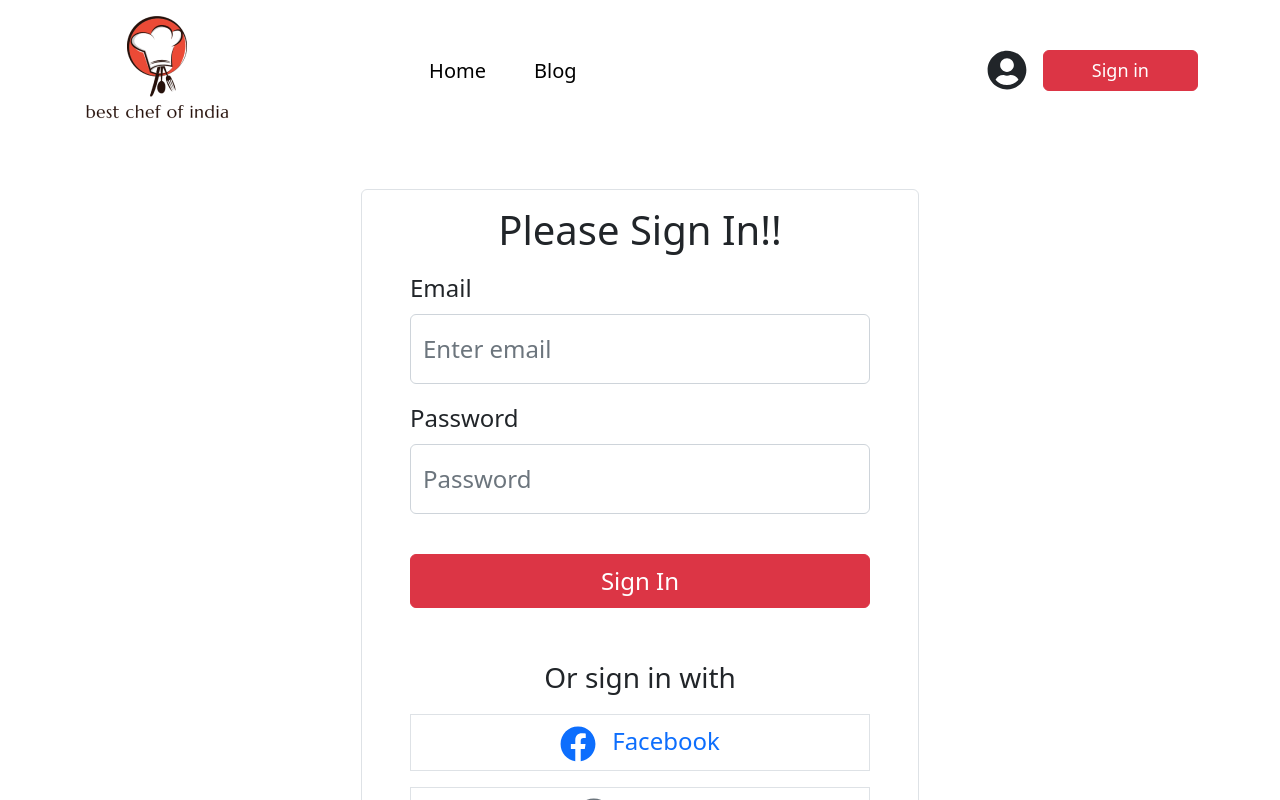
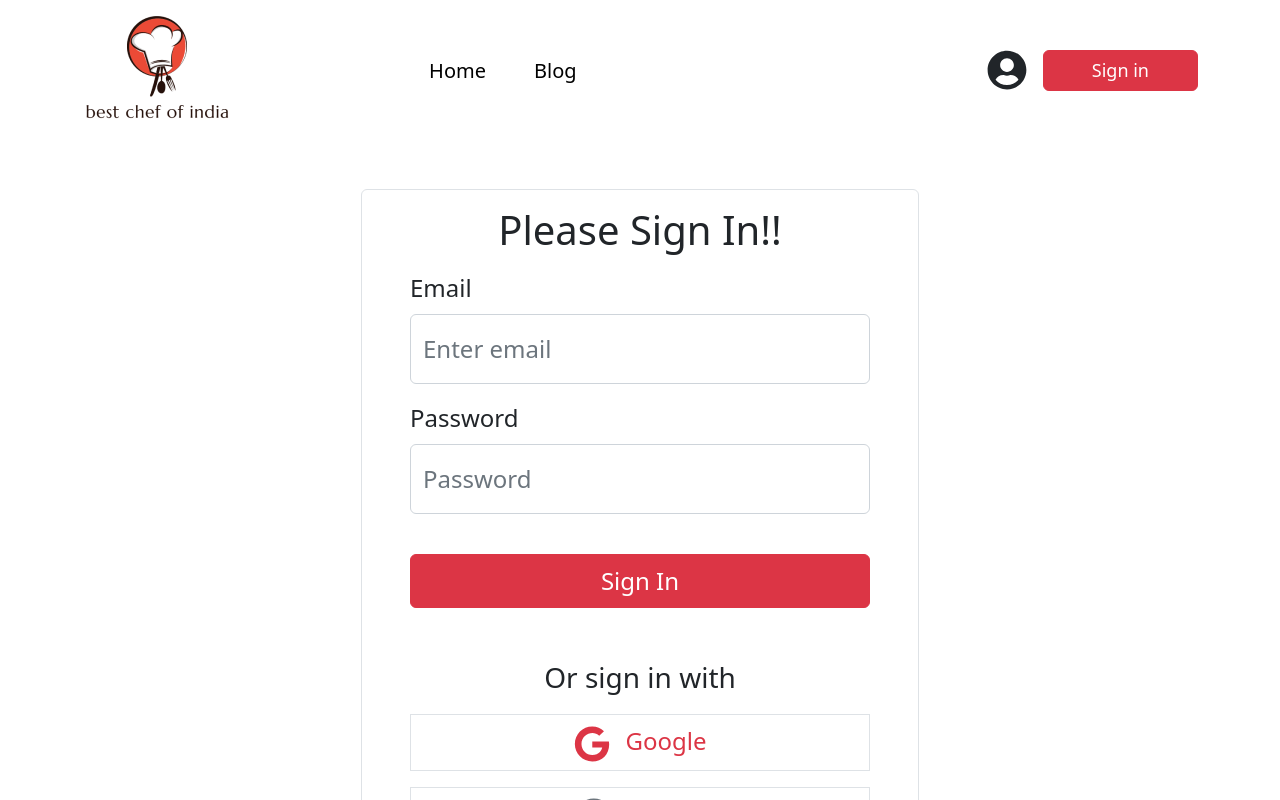
Before and after one commit to mdhasankha-1023/Best-chef-of-india-client-side, a React (Vite) app: page /sign-in in a window 1280 px wide. Shown: the top 800 px of the page. Built offline with nearby package versions, Linux system fonts and the light colour scheme.

Commit message:
sign-in wih google and github methods added

```diff
--- /dev/null
+++ b/src/context/AuthProvider.jsx
@@ -0,0 +1,37 @@
+import React, { createContext, useState } from 'react';
+import app from '../utils/firebase/fiebase.config';
+import { GoogleAuthProvider, getAuth, signInWithPopup} from "firebase/auth";
+
+
+export const AuthContext = createContext(app)
+
+const auth = getAuth()
+const provider = new GoogleAuthProvider()
+
+
+
+const AuthProvider = ({children}) => {
+    const [user, setUser] = useState(null)
+
+    // google
+    const signInWithGoogle = () => {
+       return signInWithPopup(auth, provider)
+    }
+    // Github
+    const signInWithGithub = () => {
+       return signInWithPopup(auth, provider)
+    }
+
+    const authInfo = {
+        user,
+        signInWithGoogle,
+        signInWithGithub
+    }
+    return (
+        <AuthContext.Provider value={authInfo}>
+            {children}
+        </AuthContext.Provider>
+    );
+};
+
+export default AuthProvider;
--- a/src/main.jsx
+++ b/src/main.jsx
@@ -4,10 +4,13 @@ import './index.css'
 import 'bootstrap/dist/css/bootstrap.min.css';
 import { RouterProvider } from 'react-router-dom';
 import router from './routes/routes/Routes.jsx';
+import AuthProvider from './context/AuthProvider';
 
 
 ReactDOM.createRoot(document.getElementById('root')).render(
   <React.StrictMode>
+    <AuthProvider>
     <RouterProvider router={router}></RouterProvider>
+    </AuthProvider>
   </React.StrictMode>,
 )
--- a/src/pages/signIn/SignIn.jsx
+++ b/src/pages/signIn/SignIn.jsx
@@ -1,34 +1,72 @@
-import React from 'react';
+import React, { useContext } from 'react';
 import { Button, Container, Form } from 'react-bootstrap';
-import { FaFacebook, FaGithub } from 'react-icons/fa';
+import { FaFacebook, FaGithub, FaGoogle } from 'react-icons/fa';
 import { Link } from 'react-router-dom';
+import { AuthContext } from '../../context/AuthProvider';
 
 
 const SignIn = () => {
+    const {user, signInWithGoogle, signInWithGithub} = useContext(AuthContext)
+    console.log(user)
+
+    // handle sign-in form
+    const handleSignInForm = (event) => {
+        event.preventDefault();
+        const form = event.target;
+        const email = form.email.value;
+        const password = form.password.value;
+        console.log(email, password)
+
+    }
+
+    // handle google btn
+    const handleGoogleBtn = () => {
+        signInWithGoogle()
+        .then(result => {
+            const loggedUser = result.user;
+            console.log(loggedUser)
+        })
+        .catch(error => {
+            console.log(error.message)
+        })
+    }
+
+    // handle Github btn
+    const handleGithubBtn = () => {
+        signInWithGithub()
+        .then(result => {
+            const loggedUser = result.user;
+            console.log(loggedUser)
+        })
+        .catch(error => {
+            console.log(error.message)
+        })
+    }
+
     return (
         <Container className='my-5'>
             <div className='w-50 mx-auto border py-3 px-5 rounded'>
                 <h1 className='text-center mb-3'>Please Sign In!!</h1>
-                <Form>
+                <Form onSubmit={handleSignInForm}>
                     <Form.Group className="mb-3">
                         <Form.Label className='fs-4'>Email</Form.Label>
-                        <Form.Control className='py-3 fs-4' type="email" placeholder="Enter email" />
+                        <Form.Control className='py-3 fs-4' type="email" name='email' placeholder="Enter email" />
                     </Form.Group>
 
                     <Form.Group className="mb-3">
                         <Form.Label className='fs-4'>Password</Form.Label>
-                        <Form.Control className='py-3 fs-4' type="password" placeholder="Password" />
+                        <Form.Control className='py-3 fs-4' type="password" name='password' placeholder="Password" />
                     </Form.Group>
                     <Button className='w-100 py-2 fs-4 mt-4 ' variant="danger" type="submit">
                         Sign In
                     </Button>
                     <p className='text-center mt-5 fs-3'>Or sign in with</p>
 
-                        <div className='fs-4 border py-2 text-center mb-3 text-primary'>
-                            <FaFacebook className='me-3' size='1.5em'></FaFacebook>
-                            Facebook
+                        <div onClick={handleGoogleBtn} className='fs-4 border py-2 text-center mb-3 text-danger'>
+                            <FaGoogle className='me-3' size='1.5em'></FaGoogle>
+                            Google
                         </div>
-                        <div className='fs-4 border py-2 text-center text-secondary'>
+                        <div onClick={handleGithubBtn} className='fs-4 border py-2 text-center text-secondary'>
                             <FaGithub className='me-3' size='1.5em'></FaGithub>
                             Github
                         </div>
```
